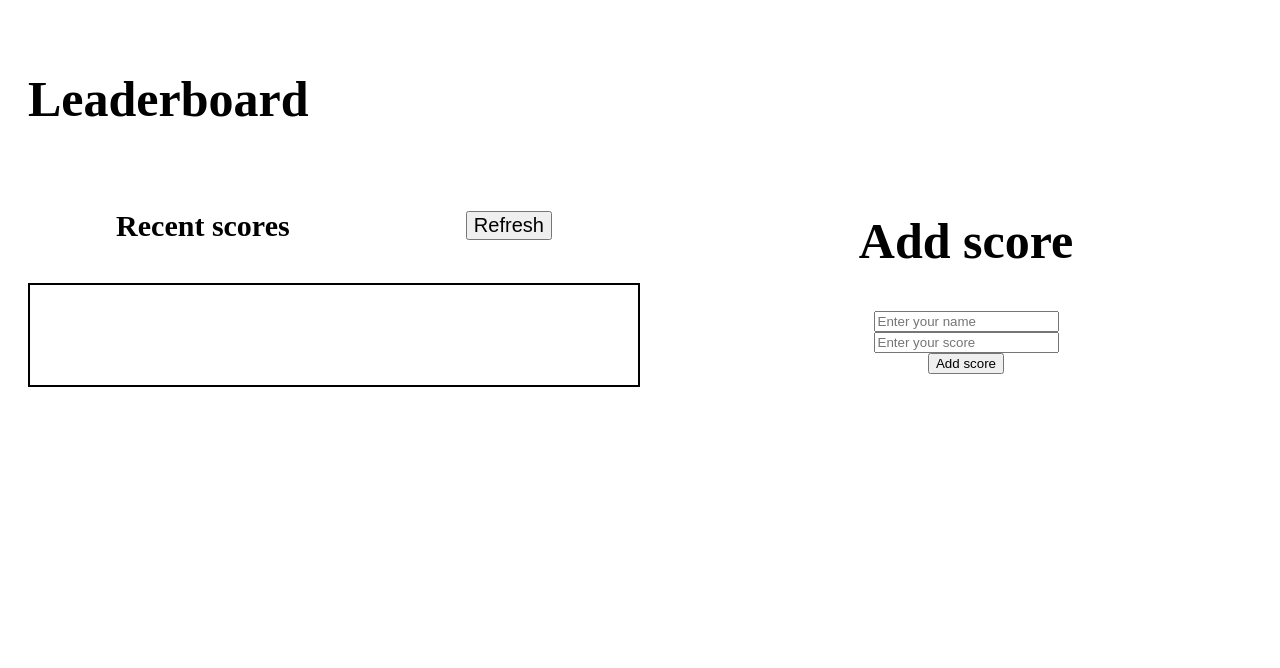
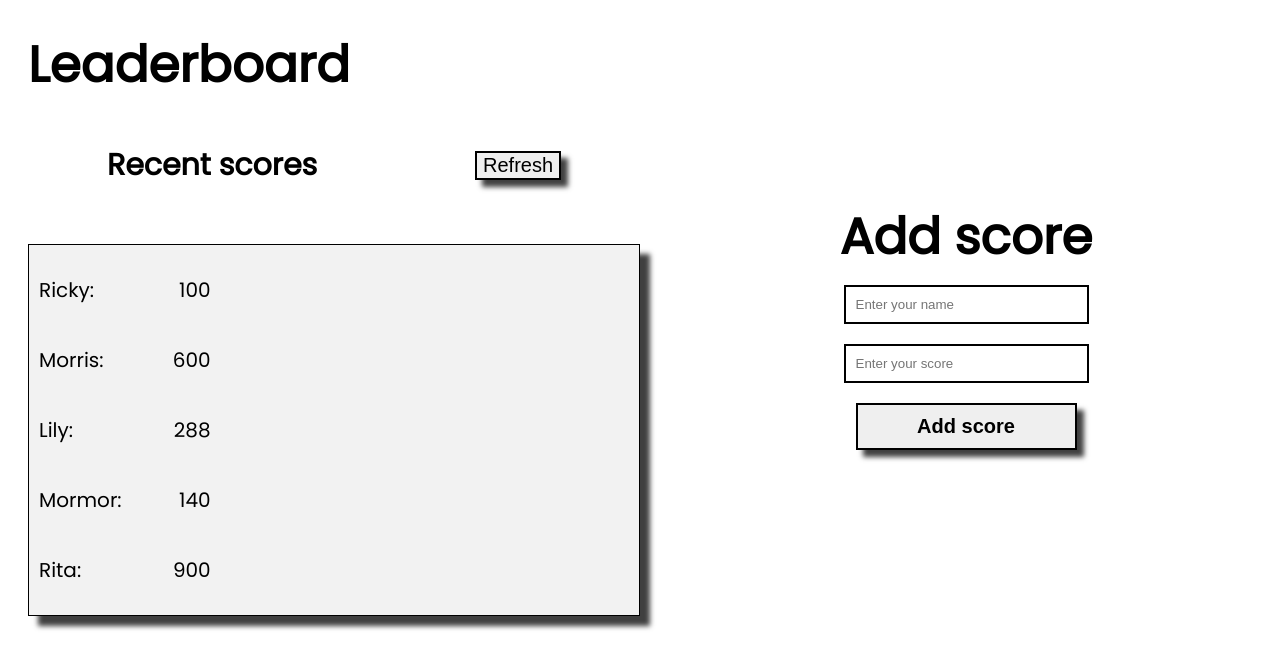
Before and after one commit to cwaku/Leaderboard, a website built with webpack: page src/index.html in a window 1280 px wide. Built offline with nearby package versions, Linux system fonts and the light colour scheme.

Commit message:
Add source files and style rules

```diff
--- /dev/null
+++ b/src/data.js
@@ -0,0 +1,23 @@
+// eslint-disable-next-line import/prefer-default-export
+export const data = [
+  {
+    name: 'Ricky',
+    score: 100,
+  },
+  {
+    name: 'Morris',
+    score: 600,
+  },
+  {
+    name: 'Lily',
+    score: 288,
+  },
+  {
+    name: 'Mormor',
+    score: 140,
+  },
+  {
+    name: 'Rita',
+    score: 900,
+  },
+];
--- /dev/null
+++ b/src/fetch.js
@@ -0,0 +1,4 @@
+import { data } from './data.js';
+
+// eslint-disable-next-line import/prefer-default-export
+export const fetch = () => data;
--- /dev/null
+++ b/src/getDOM.js
@@ -0,0 +1,17 @@
+/* eslint-disable no-unused-vars */
+import { fetch } from './fetch.js';
+
+const scoreBoard = document.querySelector('.score-container');
+export const getDOM = () => {
+  const refresh = document.querySelector('.refresh-button');
+  const addScore = document.querySelector('.add-score');
+};
+
+export const render = () => {
+  const data = fetch();
+  const list = data.map((item) => {
+    const listItem = `<li class="list-item"><p>${item.name}:    </p> <p>${item.score}</p></li>`;
+    return listItem;
+  });
+  scoreBoard.innerHTML = list.join('');
+};
--- a/src/index.html
+++ b/src/index.html
@@ -4,6 +4,12 @@
     <meta charset="UTF-8" />
     <meta http-equiv="X-UA-Compatible" content="IE=edge" />
     <meta name="viewport" content="width=device-width, initial-scale=1.0" />
+    <link rel="preconnect" href="https://fonts.googleapis.com" />
+    <link rel="preconnect" href="https://fonts.gstatic.com" crossorigin />
+    <link
+      href="https://fonts.googleapis.com/css2?family=Poppins:wght@200;300;400&display=swap"
+      rel="stylesheet"
+    />
     <script
       src="https://kit.fontawesome.com/a1924e4518.js"
       crossorigin="anonymous"
@@ -16,9 +22,9 @@
         <h1 class="heading">Leaderboard</h1>
         <div class="container">
           <h4 class="recent-scores">Recent scores</h4>
-          <button class="refresh-button">Refresh</button>
+          <button class="refresh-button" type="button">Refresh</button>
         </div>
-        <div class="score-container"></div>
+        <ul class="score-container"></ul>
       </section>
 
       <section class="add-score">
--- a/src/index.js
+++ b/src/index.js
@@ -1 +1,7 @@
 import './style.css';
+import { getDOM, render } from './getDOM.js';
+
+document.addEventListener('DOMContentLoaded', () => {
+  getDOM();
+  render();
+});
--- a/src/style.css
+++ b/src/style.css
@@ -1,3 +1,7 @@
+body {
+  font-family: "Poppins", sans-serif;
+}
+
 .main-container {
   display: flex;
   justify-content: space-around;
@@ -13,6 +17,7 @@
 
 .heading {
   font-size: 50px;
+  margin: 0;
 }
 
 .container {
@@ -27,11 +32,28 @@
 
 .refresh-button {
   font-size: 20px;
+  border: 2px solid #000;
+  box-shadow: 7px 7px 5px 0 rgba(0, 0, 0, 0.75);
 }
 
 .score-container {
-  border: 2px solid black;
-  height: 100px;
+  border: 1px solid black;
+  list-style: none;
+  display: flex;
+  flex-direction: column;
+  justify-content: space-around;
+  padding: 10px 70% 10px 10px;
+  box-shadow: 10px 10px 5px 0 rgba(0, 0, 0, 0.75);
+}
+
+.score-container:nth-child(odd) {
+  background-color: #f2f2f2;
+}
+
+.list-item {
+  font-size: 20px;
+  display: flex;
+  justify-content: space-between;
 }
 
 .add-score {
@@ -40,9 +62,7 @@
   flex-direction: column;
   justify-content: center;
   align-items: center;
-  margin: 130px 0 0 0;
 }
-
 
 .add-score-form {
   display: flex;
@@ -50,3 +70,21 @@
   justify-content: center;
   align-items: center;
 }
+
+.name-input,
+.score-input {
+  width: 100%;
+  padding: 10px;
+  margin: 10px;
+  border: 2px solid black;
+}
+
+.submit-button {
+  width: 100%;
+  padding: 10px;
+  margin: 10px;
+  border: 2px solid black;
+  font-size: 20px;
+  font-weight: bold;
+  box-shadow: 7px 7px 5px 0 rgba(0, 0, 0, 0.75);
+}
```
Also changed, not shown: dist/index.bundle.js, dist/index.html.
